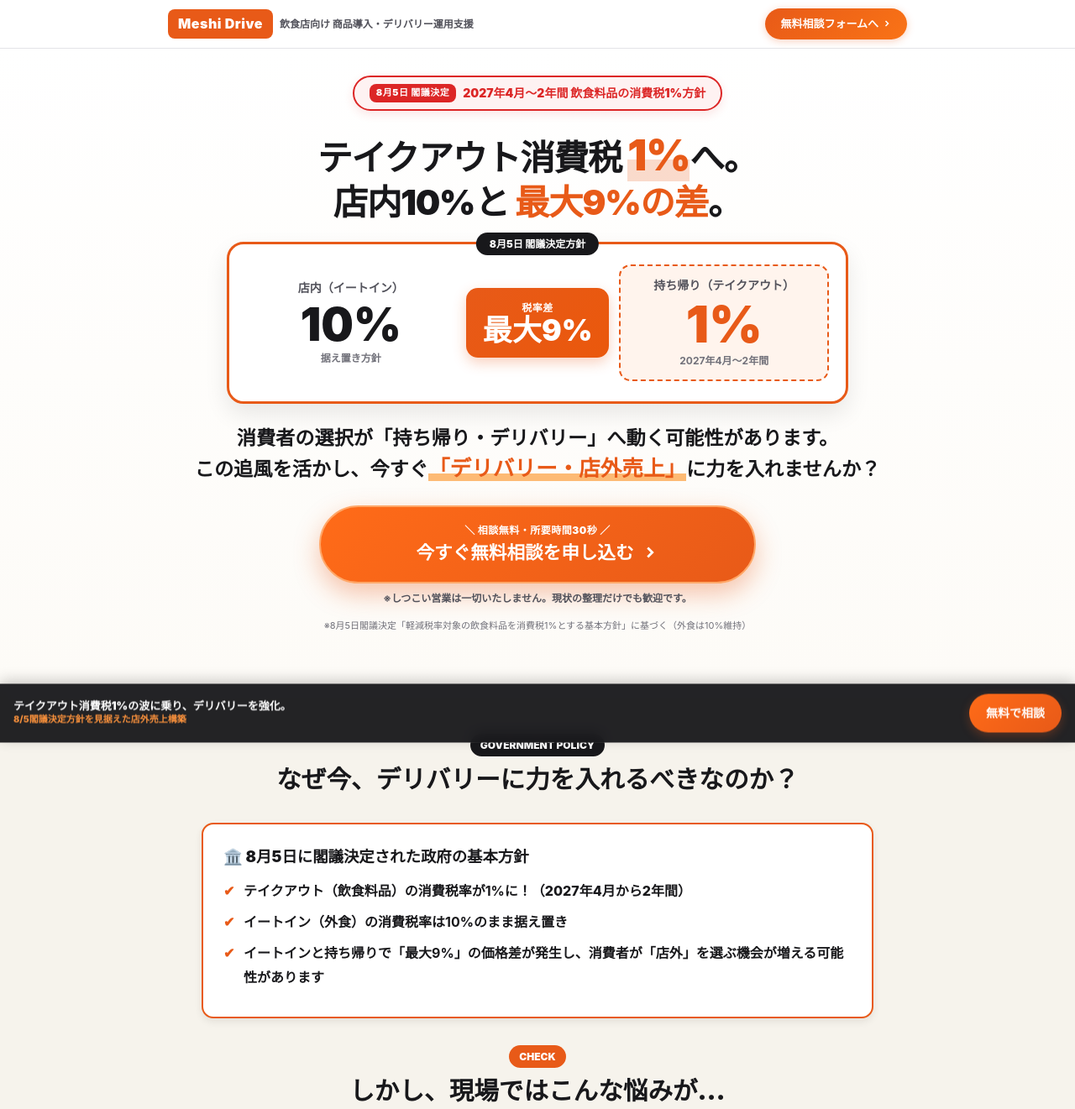
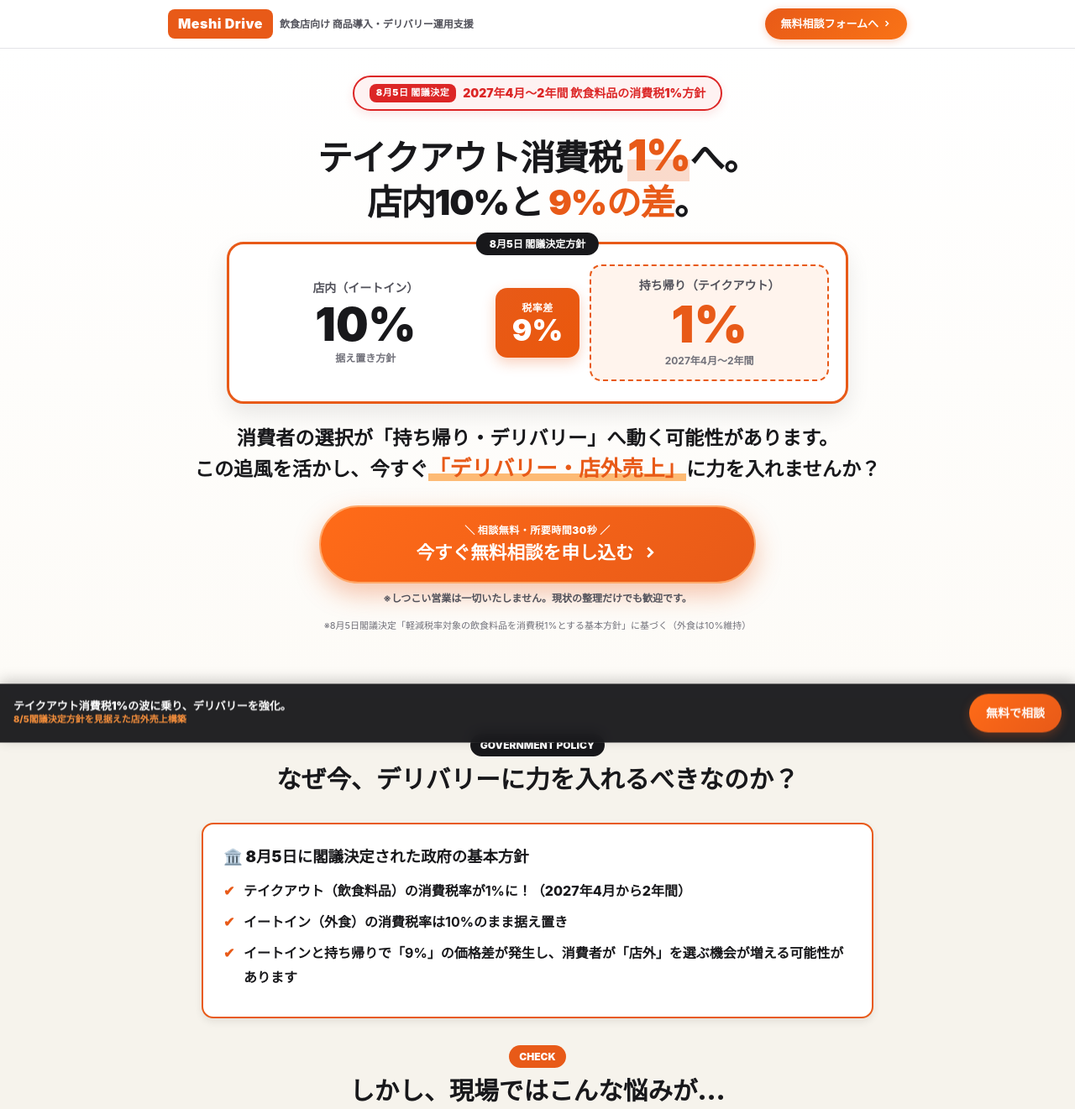
Before and after one commit to tkgsunshine/meshi-drive-lp, a website: page index.html in a window 1280 px wide. Shown: the top 1321 px of the page at 84% size. Drawn offline with Linux system fonts and the light colour scheme.

Commit message:
fix: change '最大9%' to '9%'

```diff
--- a/index.html
+++ b/index.html
@@ -7,7 +7,7 @@
   <meta name="description" content="8月5日閣議決定：2027年4月から2年間、テイクアウト（軽減税率）の消費税は1%へ（外食は10%維持）。Meshi Driveは商品開発からデリバリー出店・運用までワンストップで伴走支援します。">
   <meta property="og:type" content="website">
   <meta property="og:title" content="Meshi Drive｜テイクアウト消費税1%化・デリバリー総合支援">
-  <meta property="og:description" content="店内10% vs テイクアウト1%（最大9%差）。今こそデリバリー・店外売上に力を入れ、強い店舗へ。">
+  <meta property="og:description" content="店内10% vs テイクアウト1%（9%差）。今こそデリバリー・店外売上に力を入れ、強い店舗へ。">
   <link rel="stylesheet" href="./css/style.css">
 </head>
 <body>
@@ -36,7 +36,7 @@
 
       <h1 class="hero-catch">
         テイクアウト消費税 <span class="takeout-highlight">1%</span>へ。<br>
-        店内10%と <span style="color: var(--primary);">最大9%の差</span>。
+        店内10%と <span style="color: var(--primary);">9%の差</span>。
       </h1>
 
       <!-- 税率比較カード（テイクアウト1%を強烈アピール） -->
@@ -48,7 +48,7 @@
         </div>
         <div class="tax-diff-center">
           <div class="t-label">税率差</div>
-          <div class="t-val">最大9%</div>
+          <div class="t-val">9%</div>
         </div>
         <div class="tax-col takeout">
           <div class="tax-col-name">持ち帰り（テイクアウト）</div>
@@ -92,7 +92,7 @@
         <ul class="news-fact-list">
           <li><strong>テイクアウト（飲食料品）の消費税率が1%に！</strong>（2027年4月から2年間）</li>
           <li><strong>イートイン（外食）の消費税率は10%のまま据え置き</strong></li>
-          <li>イートインと持ち帰りで<strong>「最大9%」の価格差</strong>が発生し、消費者が「店外」を選ぶ機会が増える可能性があります</li>
+          <li>イートインと持ち帰りで<strong>「9%」の価格差</strong>が発生し、消費者が「店外」を選ぶ機会が増える可能性があります</li>
         </ul>
       </div>
 
```
Also changed, not shown: dist/index.html.
